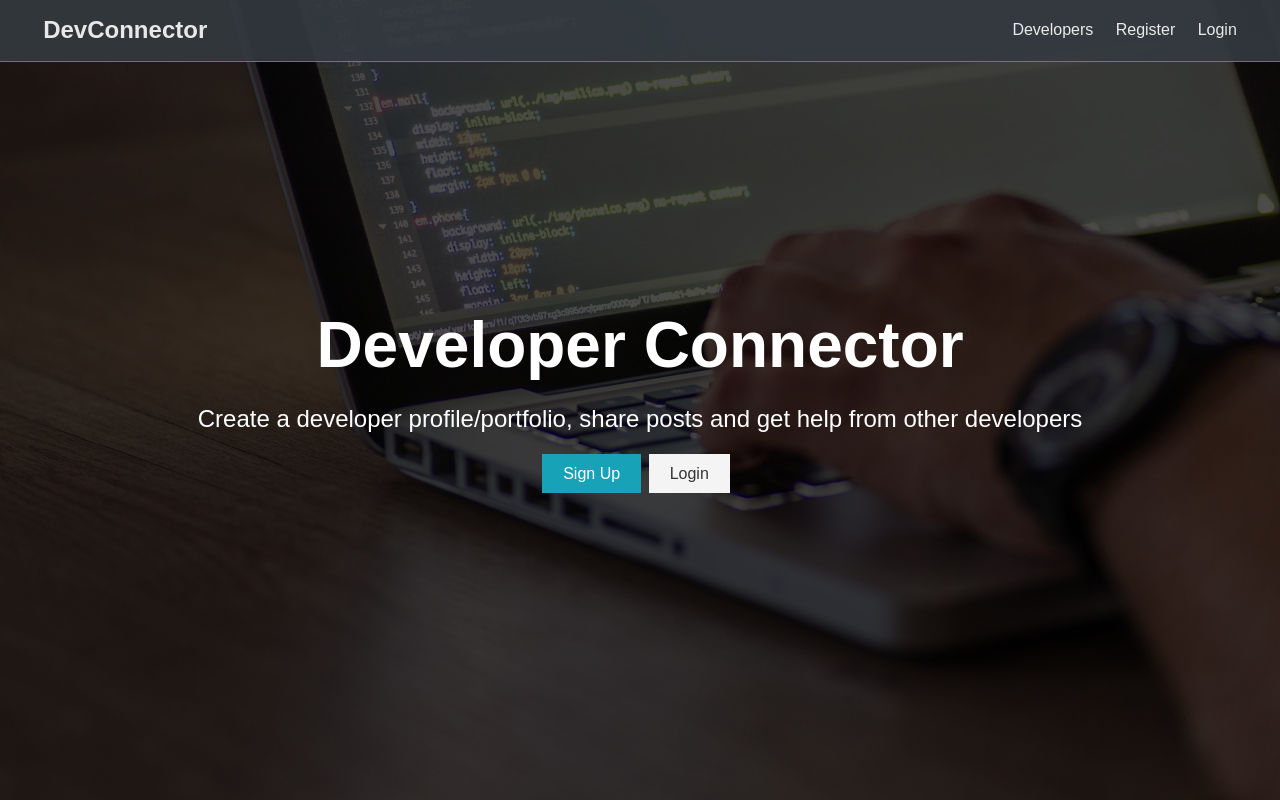
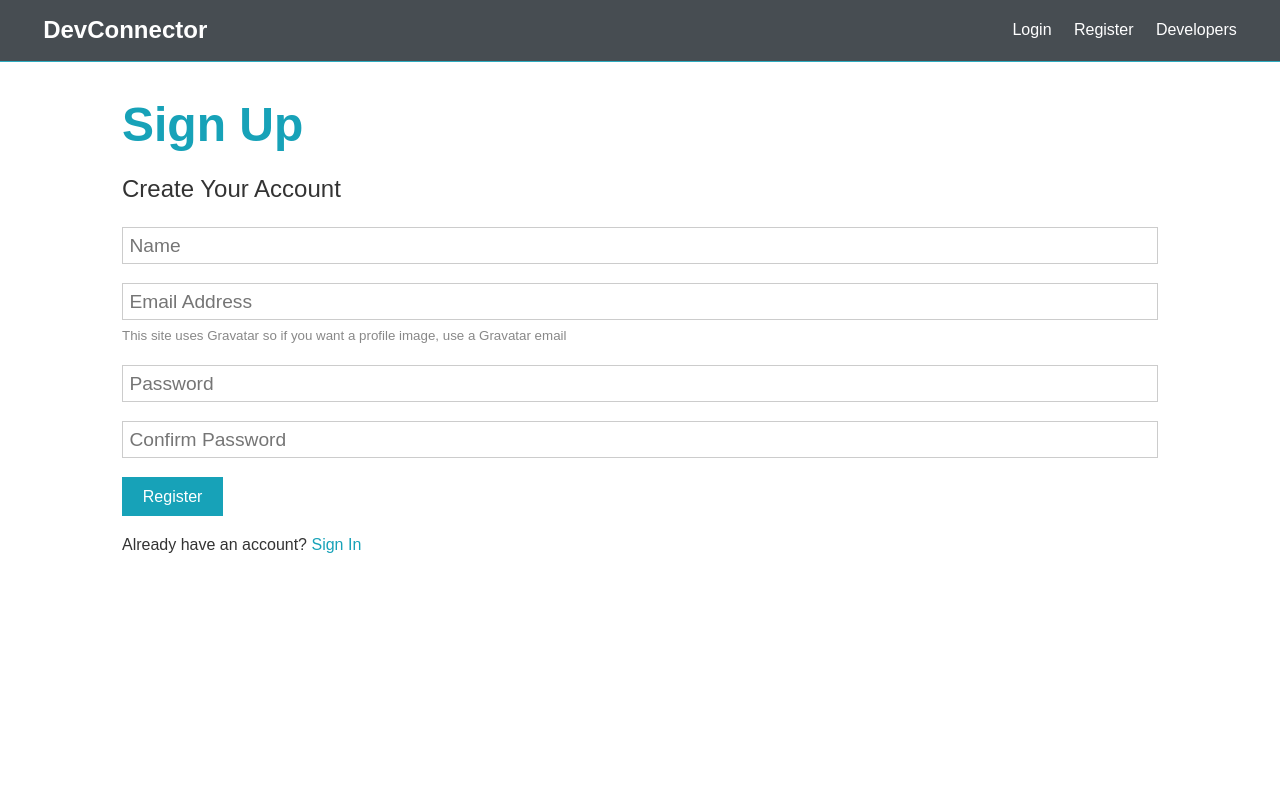
Before and after one commit to huseyin6/Social-Network-For-Computer-Engineers_Frontend, a React (Create React App) app: page /register in a window 1280 px wide. Built offline with nearby package versions, Linux system fonts and the light colour scheme.

Commit message:
Main-Login-Register pages completed

```diff
--- a/src/App.js
+++ b/src/App.js
@@ -1,14 +1,24 @@
 import React, { Fragment } from 'react';
+import { BrowserRouter, Routes, Route } from 'react-router-dom';
 import Navbar from './components/layout/Navbar';
 import Landing from './components/layout/Landing';
+import Login from './components/auth/Login';
+import Register from './components/auth/Register';
 import './App.css';
 
 const App = () => (
-  <Fragment>
-    <Navbar />
-
-    <Landing />
-  </Fragment>
+  <BrowserRouter>
+    <Fragment>
+      <Navbar />
+      <section className='container'>
+        <Routes>
+          <Route path='/' element={<Landing />} />
+          <Route path='/login' element={<Login />} />
+          <Route path='/register' element={<Register />} />
+        </Routes>
+      </section>
+    </Fragment>
+  </BrowserRouter>
 );
 
 export default App;
--- /dev/null
+++ b/src/components/auth/Login.js
@@ -0,0 +1,75 @@
+import React, { Fragment, useState } from 'react';
+import axios from '../../axios';
+import { Link } from 'react-router-dom';
+
+const Login = () => {
+  const [data, setData] = useState({
+    email: '',
+    password: '',
+  });
+
+  const { email, password } = data;
+
+  const onChange = (el) =>
+    setData({ ...data, [el.target.name]: el.target.value });
+
+  const clickSubmit = async (e) => {
+    e.preventDefault();
+    const user = {
+      email,
+      password,
+    };
+
+    try {
+      const config = {
+        headers: {
+          'Content-Type': 'application/json',
+        },
+      };
+      const body = JSON.stringify(user);
+      const response = await axios.post('/auth', body, config);
+      console.log(response);
+    } catch (error) {
+      console.log('Login olamadı');
+      console.error(error.response.data.status);
+    }
+  };
+
+  return (
+    <Fragment>
+      <h1 className='large text-primary'>Sign In</h1>
+      <p className='lead'>
+        <i className='fas fa-user'></i> Sign Into Your Account
+      </p>
+      <form className='form' onSubmit={(e) => clickSubmit(e)}>
+        <div className='form-group'>
+          <input
+            type='email'
+            placeholder='Email Address'
+            name='email'
+            value={email}
+            onChange={(el) => onChange(el)}
+            required
+          />
+        </div>
+        <div className='form-group'>
+          <input
+            type='password'
+            placeholder='Password'
+            name='password'
+            minLength='6'
+            value={password}
+            onChange={(el) => onChange(el)}
+            required
+          />
+        </div>
+        <input type='submit' className='btn btn-primary' value='Login' />
+      </form>
+      <p className='my-1'>
+        Don't have an account? <Link to='/register'>Sign Up</Link>
+      </p>
+    </Fragment>
+  );
+};
+
+export default Login;
--- /dev/null
+++ b/src/components/auth/Register.js
@@ -0,0 +1,106 @@
+import React, { Fragment, useState } from 'react';
+import axios from '../../axios';
+import { Link } from 'react-router-dom';
+
+const Register = () => {
+  const [data, setData] = useState({
+    name: '',
+    email: '',
+    password: '',
+    password2: '',
+  });
+
+  const { name, email, password, password2 } = data;
+
+  const onChange = (el) =>
+    setData({ ...data, [el.target.name]: el.target.value });
+
+  const clickSubmit = async (e) => {
+    e.preventDefault();
+    if (password !== password2) {
+      console.log('passwords do not match');
+    } else {
+      const newUser = {
+        name,
+        email,
+        password,
+      };
+
+      try {
+        const config = {
+          headers: {
+            'Content-Type': 'application/json',
+          },
+        };
+        const body = JSON.stringify(newUser);
+        const response = await axios.post('/users', body, config);
+        console.log(response.data);
+      } catch (error) {
+        console.error(error.response.data.status);
+      }
+    }
+  };
+
+  return (
+    <Fragment>
+      <h1 className='large text-primary'>Sign Up</h1>
+      <p className='lead'>
+        <i className='fas fa-user'></i> Create Your Account
+      </p>
+      <form className='form' onSubmit={(e) => clickSubmit(e)}>
+        <div className='form-group'>
+          <input
+            type='text'
+            placeholder='Name'
+            name='name'
+            value={name}
+            onChange={(el) => onChange(el)}
+            required
+          />
+        </div>
+        <div className='form-group'>
+          <input
+            type='email'
+            placeholder='Email Address'
+            name='email'
+            value={email}
+            onChange={(el) => onChange(el)}
+            required
+          />
+          <small className='form-text'>
+            This site uses Gravatar so if you want a profile image, use a
+            Gravatar email
+          </small>
+        </div>
+        <div className='form-group'>
+          <input
+            type='password'
+            placeholder='Password'
+            name='password'
+            minLength='6'
+            value={password}
+            onChange={(el) => onChange(el)}
+            required
+          />
+        </div>
+        <div className='form-group'>
+          <input
+            type='password'
+            placeholder='Confirm Password'
+            name='password2'
+            minLength='6'
+            value={password2}
+            onChange={(el) => onChange(el)}
+            required
+          />
+        </div>
+        <input type='submit' className='btn btn-primary' value='Register' />
+      </form>
+      <p className='my-1'>
+        Already have an account? <Link to='/login'>Sign In</Link>
+      </p>
+    </Fragment>
+  );
+};
+
+export default Register;
--- a/src/components/layout/Landing.js
+++ b/src/components/layout/Landing.js
@@ -1,4 +1,5 @@
 import React from 'react';
+import { Link } from 'react-router-dom';
 
 const Landing = () => {
   return (
@@ -11,12 +12,12 @@ const Landing = () => {
             other developers
           </p>
           <div className='buttons'>
-            <a href='register.html' className='btn btn-primary'>
+            <Link to='/login' className='btn btn-light'>
+              Login
+            </Link>
+            <Link to='/register' className='btn btn-primary'>
               Sign Up
-            </a>
-            <a href='login.html' className='btn btn-light'>
-              Login
-            </a>
+            </Link>
           </div>
         </div>
       </div>
--- a/src/components/layout/Navbar.js
+++ b/src/components/layout/Navbar.js
@@ -1,22 +1,23 @@
 import React from 'react';
+import { Link } from 'react-router-dom';
 
 const Navbar = () => {
   return (
     <nav className='navbar bg-dark'>
       <h1>
-        <a href='index.html'>
+        <Link to='/'>
           <i class='fas fa-code'></i> DevConnector
-        </a>
+        </Link>
       </h1>
       <ul>
         <li>
-          <a href='profiles.html'>Developers</a>
+          <Link to='/login'>Login</Link>
         </li>
         <li>
-          <a href='register.html'>Register</a>
+          <Link to='/register'>Register</Link>
         </li>
         <li>
-          <a href='login.html'>Login</a>
+          <Link to='/profiles'>Developers</Link>
         </li>
       </ul>
     </nav>
```
